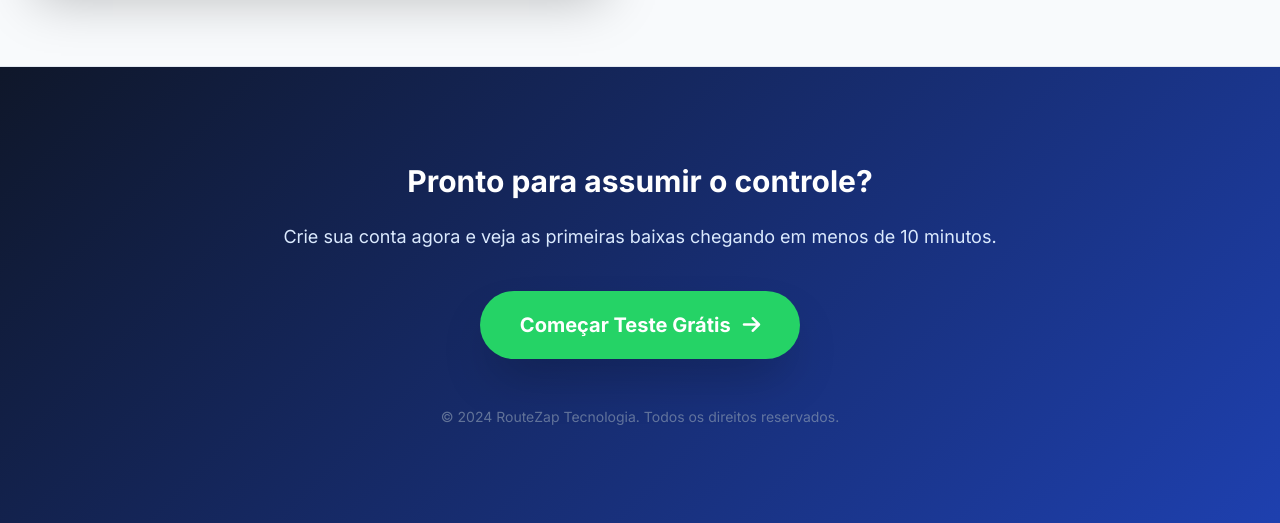
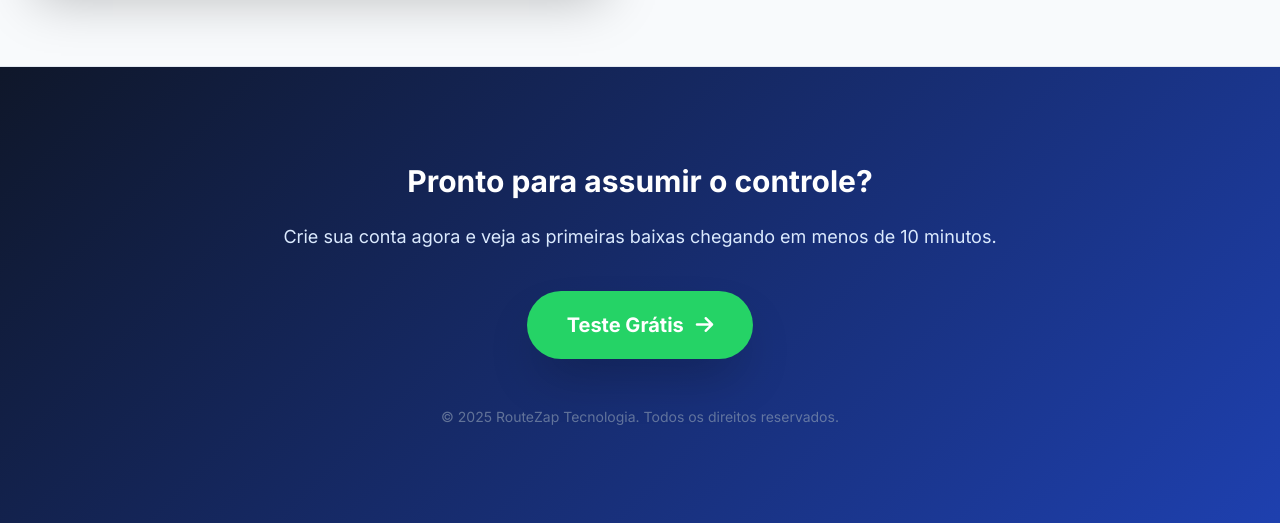
Before and after one commit to r7solutionsbr-rgb/siteroutezap, a plain HTML site: page index.html in a window 1280 px wide. Shown: the part 2557-3080 px from the top of the page. Drawn offline with nearby package versions, Linux system fonts and the light colour scheme.

Commit message:
Alteração de campos

```diff
--- a/index.html
+++ b/index.html
@@ -330,10 +330,10 @@
 
             <div class="flex flex-col sm:flex-row justify-center gap-4">
                 <button class="bg-zapGreen hover:bg-green-500 text-white text-xl px-10 py-5 rounded-full font-bold transition shadow-2xl transform hover:-translate-y-1 flex items-center justify-center gap-3">
-                    Começar Teste Grátis <i class="fa-solid fa-arrow-right"></i>
+                    Teste Grátis <i class="fa-solid fa-arrow-right"></i>
                 </button>
             </div>
-            <p class="mt-12 text-sm text-slate-400/60">© 2024 RouteZap Tecnologia. Todos os direitos reservados.</p>
+            <p class="mt-12 text-sm text-slate-400/60">© 2025 RouteZap Tecnologia. Todos os direitos reservados.</p>
         </div>
     </footer>
 
```
